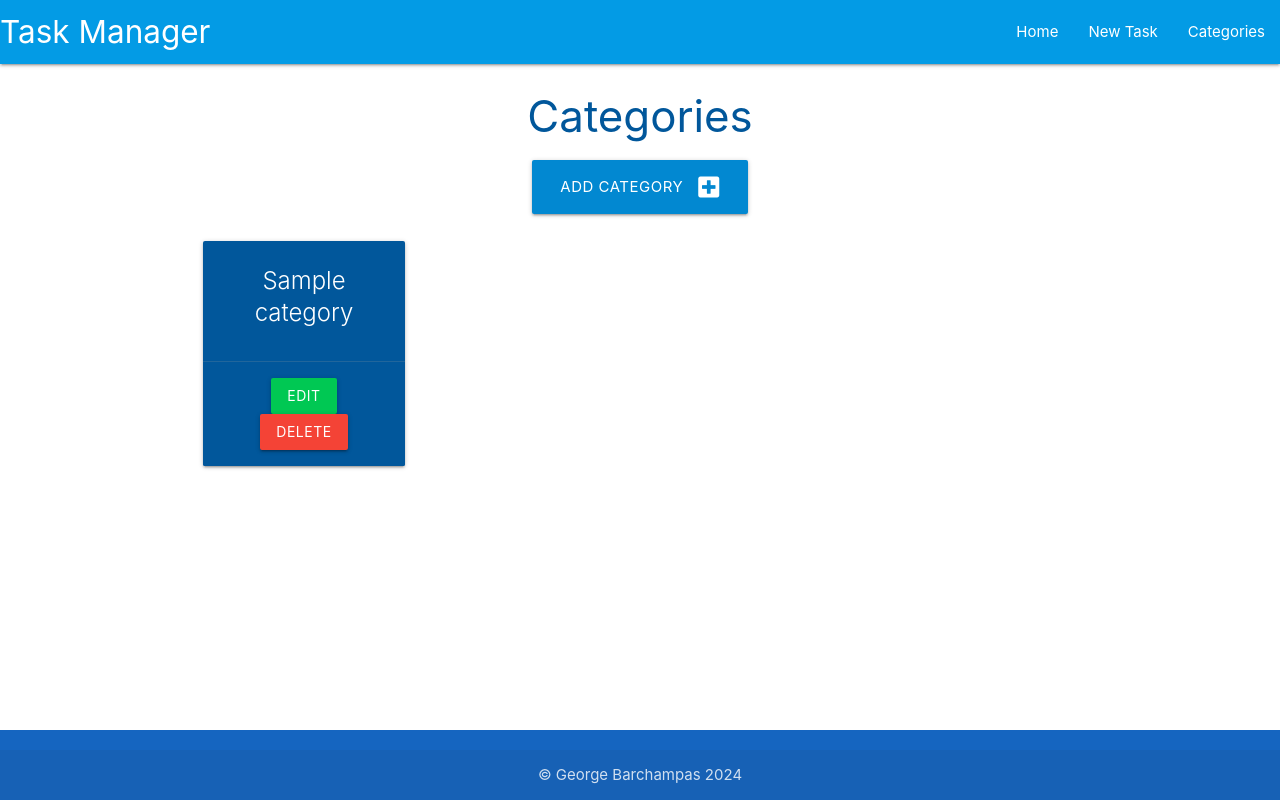
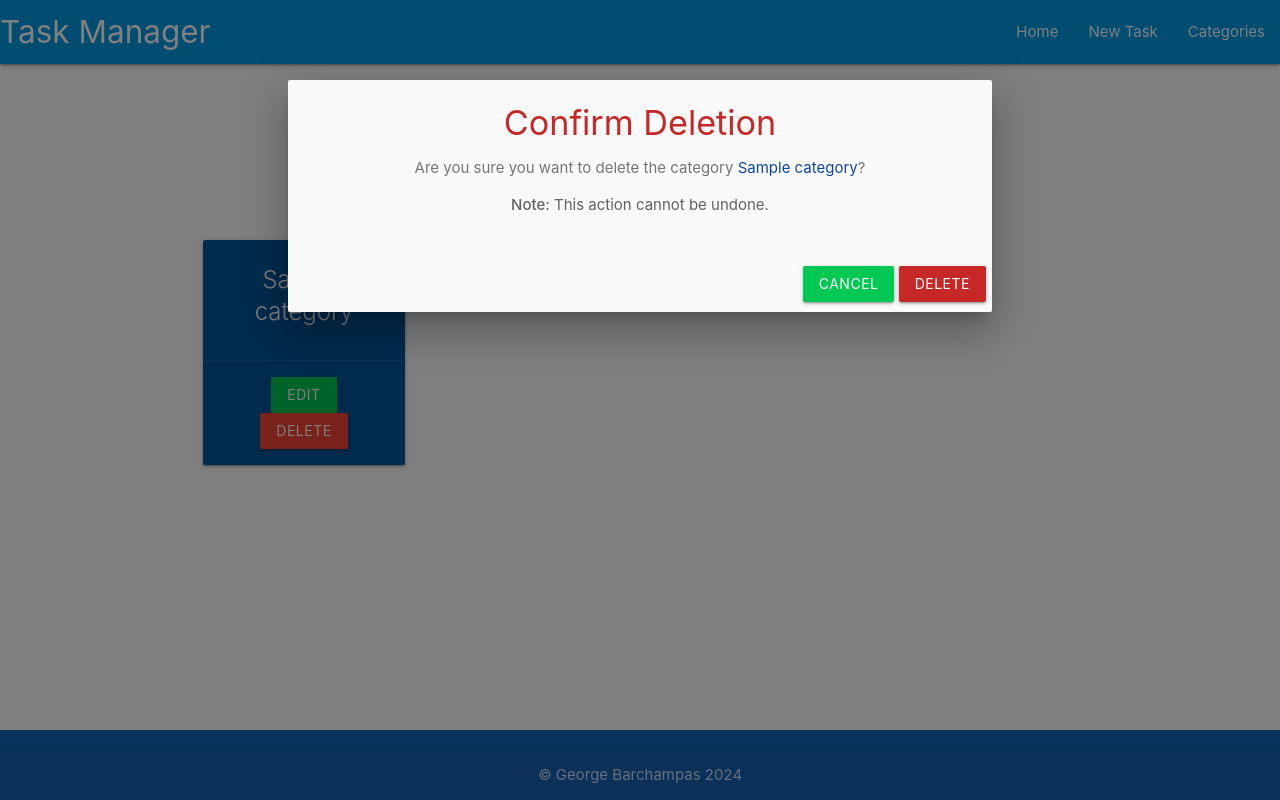
Before and after one commit to GeorgeBarh/tasks-app-mini-project, a Flask app: page /categories in a window 1280 px wide, after a click on "DELETE". Run offline with Flask 3, Linux system fonts and the light colour scheme; tables that the repository leaves empty hold one stand-in row (values such as "Sample post").

Commit message:
Add modal message when the user clicks delete

```diff
--- a/taskmanager/static/js/script.js
+++ b/taskmanager/static/js/script.js
@@ -1,4 +1,9 @@
 document.addEventListener('DOMContentLoaded', function() {
-    let sidenav = document.querySelectorAll('.sidenav');
-    M.Sidenav.init(elems, options);
-  });
+  // Initialize sidenav
+  let sidenav = document.querySelectorAll('.sidenav');
+  M.Sidenav.init(sidenav);
+
+  var modals = document.querySelectorAll('.modal');
+  M.Modal.init(modals);
+
+});
--- a/taskmanager/templates/categories.html
+++ b/taskmanager/templates/categories.html
@@ -1,37 +1,43 @@
 {% extends "base.html" %}
+{% block content %}
 
-{%block content%}
+<h3 class="light-blue-text text-darken-4 center-align">Categories</h3>
 
-<h3 class="light-blue-text text-darken-4 center-align ">Categories</h3>
-
-<div class="row center-align">
-    <div class="col s12"></div>
-    <a href="{{ url_for('add_category') }}" class="btn-large light-blue darken-2">
-        Add Category <i class="fas fa-plus-square right"></i>
-    </a>
+<div class="row">
+    <div class="col s12 center-align">
+        <a href="{{ url_for('add_category') }}" class="btn-large light-blue darken-2">
+            Add Category <i class="fas fa-plus-square right"></i>
+        </a>
+    </div>
 </div>
 
 <div class="row">
     {% for category in categories %}
     <div class="col s12 m6 l3">
         <div class="card light-blue darken-4 center-align">
-            <div class=" card-content white-text">
-                <span class="card-title">{{ category.category_name}}</span>
+            <div class="card-content white-text">
+                <span class="card-title">{{ category.category_name }}</span>
             </div>
             <div class="card-action">
-                <a href="{{ url_for('edit_category', category_id=category.id)}}" class="btn green accent-4">Edit</a>
-                <a href="#modal-{{ category.id }}" class="btn red modal-trigger">Delete</a>
-
+                <a href="{{ url_for('edit_category', category_id=category.id) }}" class="btn green accent-4">Edit</a>
+                <!-- Modal Trigger -->
+                <a class="btn red modal-trigger" href="#modal-{{category.id}}">Delete</a>
 
                 <!-- Modal Structure -->
                 <div id="modal-{{category.id}}" class="modal">
                     <div class="modal-content">
-                        <h4>Are you sure you want to delete this Category?</h4>
-                        <p>This action can not be undone.</p>
+                        <h4 class="red-text text-darken-3">Confirm Deletion</h4>
+                        <p class="grey-text text-darken-1">Are you sure you want to delete the category
+                            <span class="blue-text text-darken-4">{{ category.category_name }}</span>?
+                        </p>
+                        <p class="grey-text text-darken-2"><strong>Note:</strong> This action cannot be undone.</p>
                     </div>
                     <div class="modal-footer">
-                        <a href="{{ url_for('delete_category, category_id=category.id') }}" class="btn red">Delete</a>
-                        <a href="modal-close" class="btn green accent-4">Cancel</a>
+                        <!-- Cancel Button -->
+                        <a href="#!" class="modal-close btn green accent-4 white-text">Cancel</a>
+                        <!-- Confirm Delete Button -->
+                        <a href="{{ url_for('delete_category', category_id=category.id) }}"
+                            class="btn red darken-3 white-text">Delete</a>
                     </div>
                 </div>
             </div>
```
